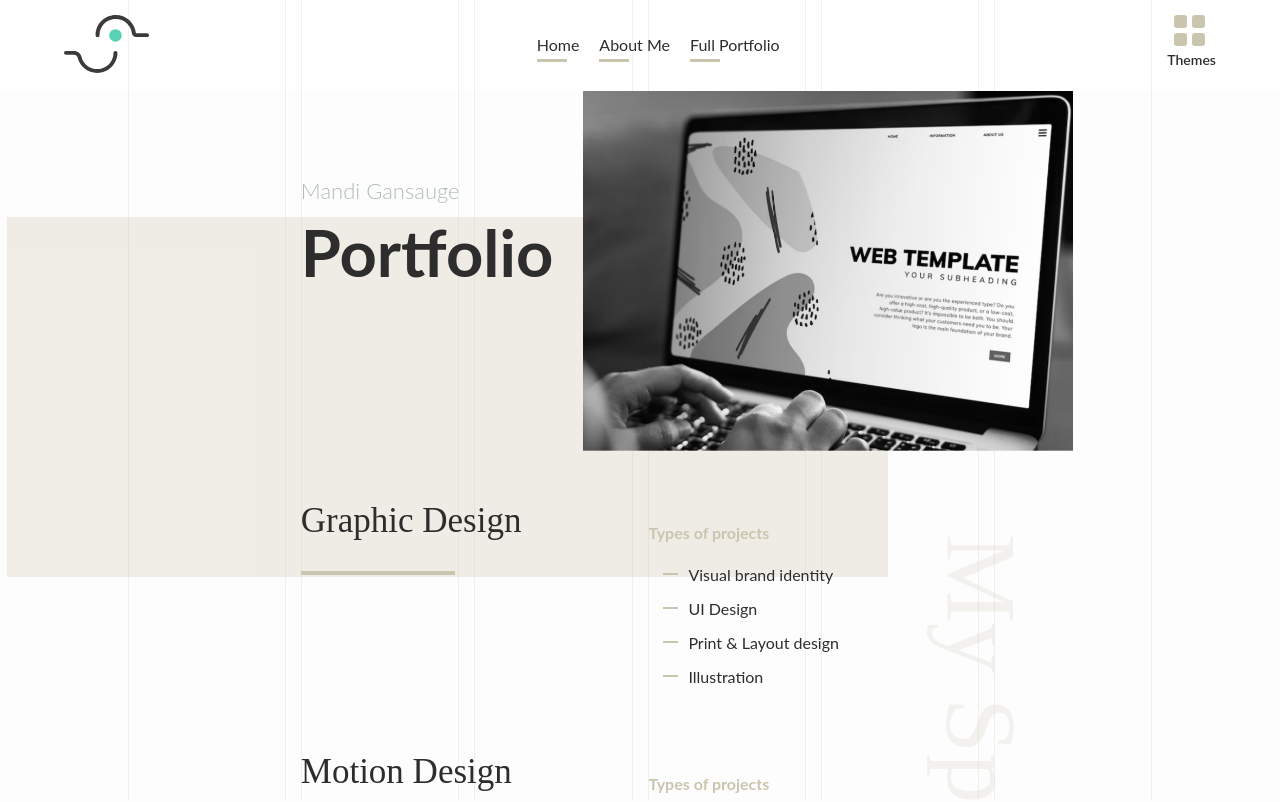
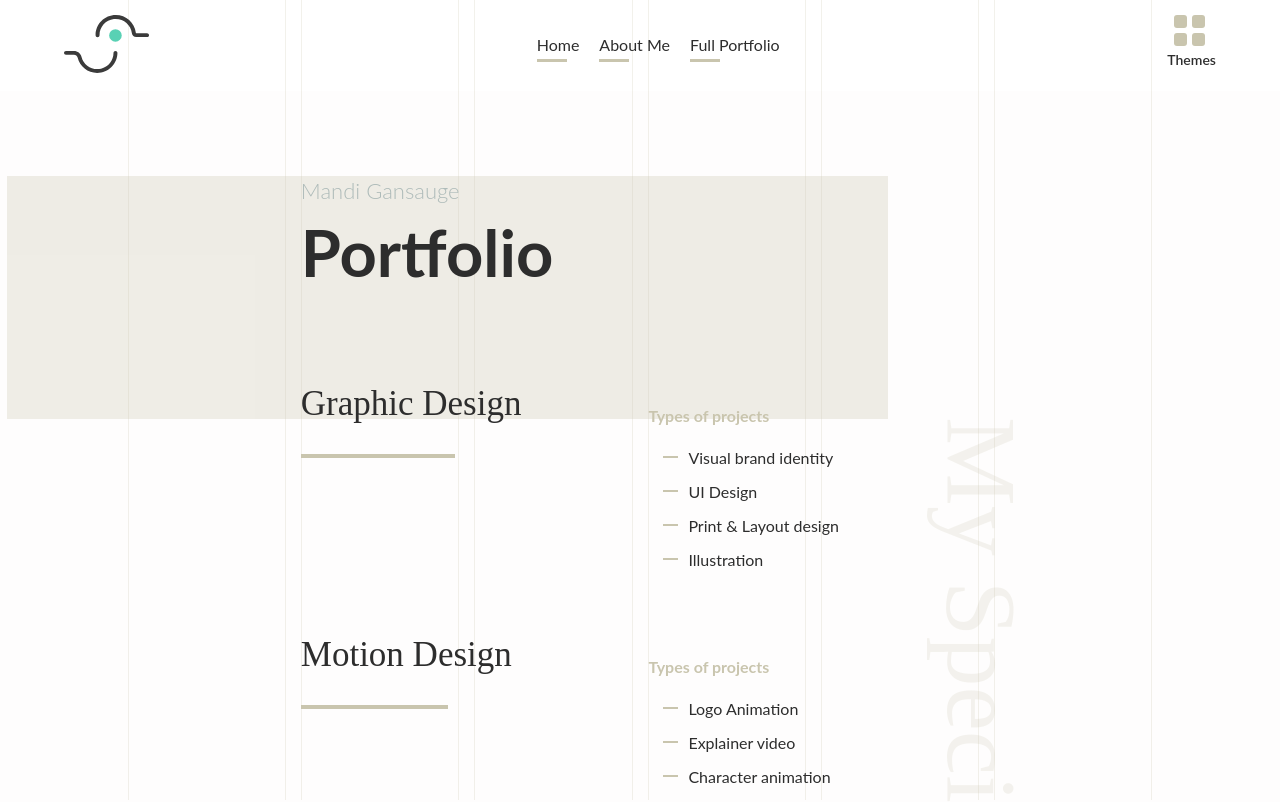
Before and after one commit to Mandiii/portfolio2024, a React (Create React App) app: page / in a window 1280 px wide. Shown: the top 802 px of the page. Built offline with nearby package versions, Linux system fonts and the light colour scheme.

Commit message:
Update Home.js

```diff
--- a/src/pages/Home.js
+++ b/src/pages/Home.js
@@ -1,4 +1,4 @@
-import BannerImg from '../images/placeholderimg.png'
+// import BannerImg from '../images/placeholderimg.png'
 import ProjectsSlider from '../components/ProjectsSlider'
 import Specialty from '../components/aboutComponents/Specialty'
 import { useSelector } from 'react-redux'
@@ -79,7 +79,7 @@ function Home() {
                     Portfolio</h1>
                     <p></p>
                 </div>
-                {theme==="elegant" && <img src={BannerImg} alt="" />}
+                {/* {theme==="elegant" && <img src={BannerImg} alt="" />} */}
             </div>
 
             <div className="specialties">
```
